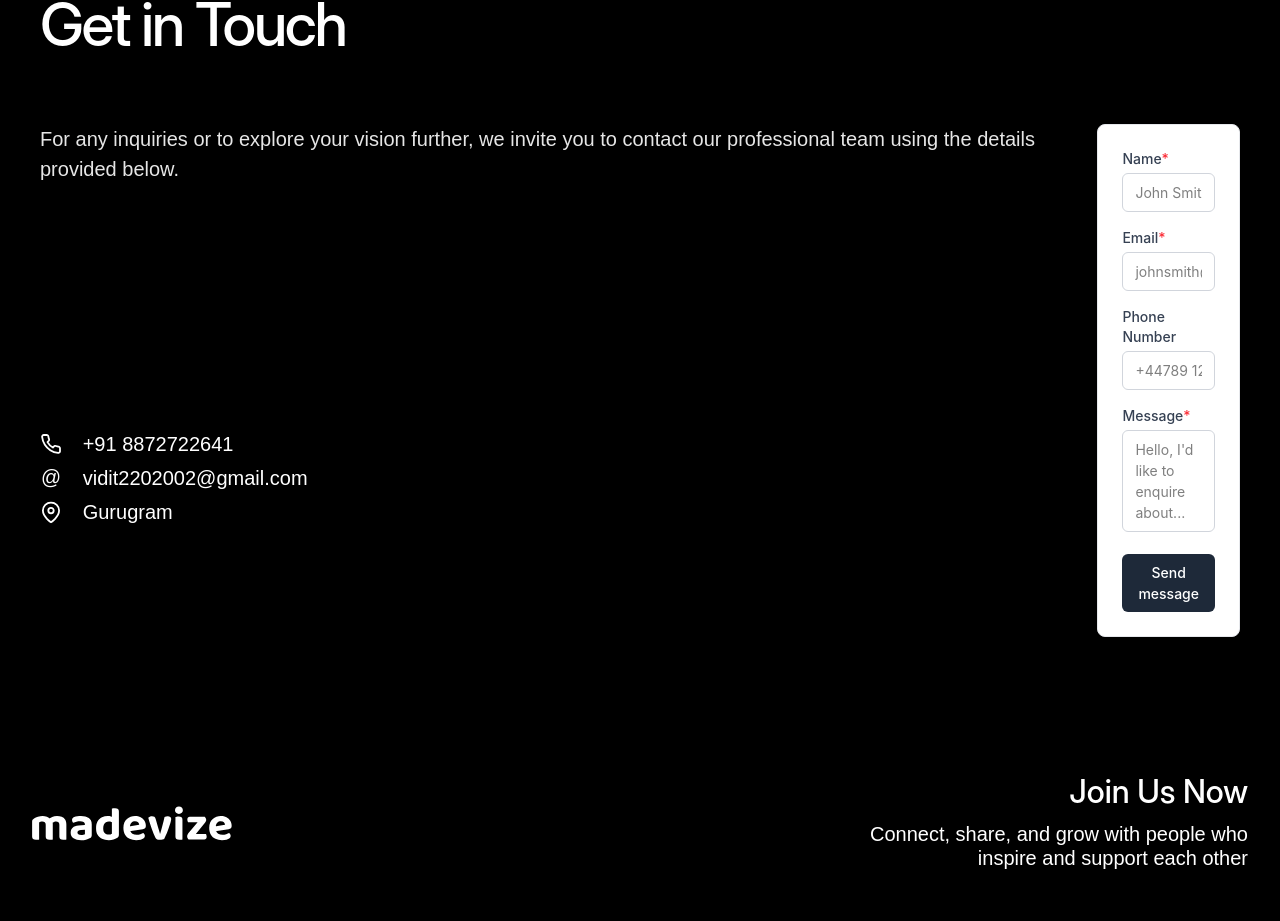
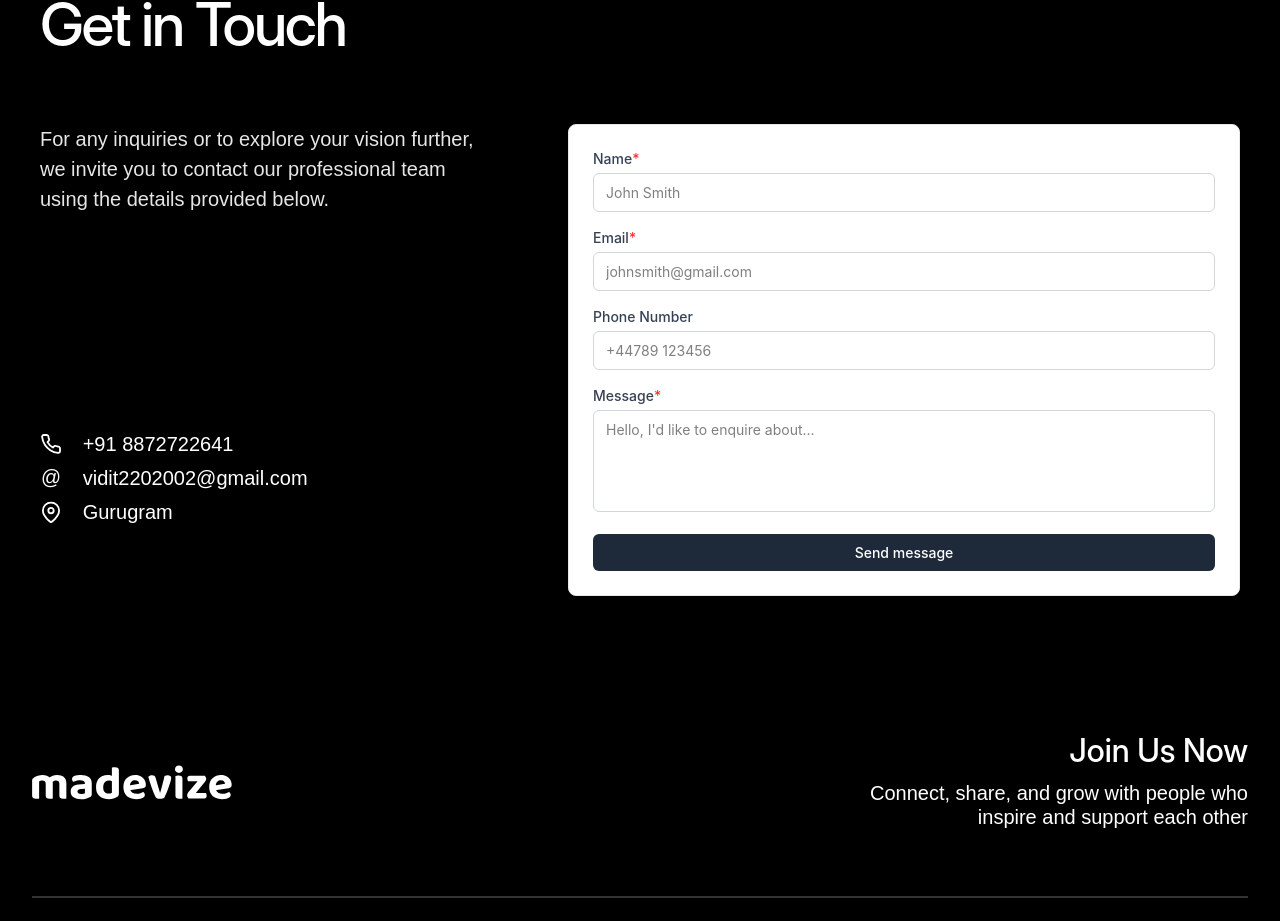
Before and after one commit to udhavm47/madewize-frontend, a React (Vite) app: page / in a window 1280 px wide. Shown: the part 3539-4460 px from the top of the page. Built offline with nearby package versions, Linux system fonts and the light colour scheme.

Commit message:
contact form fix

```diff
--- a/src/pages/LandingPage.jsx
+++ b/src/pages/LandingPage.jsx
@@ -1206,12 +1206,12 @@ const LandingPage = ({ onLoginSuccess }) => {
           <div
             className="flex flex-col lg:flex-row items-start w-full"
             style={{
-              gap: '60px'
+              gap: 'clamp(40px, 8vw, 80px)'
             }}
           >
             {/* Left Side - Contact Info */}
             <div
-              className="flex flex-col justify-between items-start w-full lg:w-auto"
+              className="flex flex-col justify-between items-start w-full lg:w-auto lg:max-w-md"
               style={{
                 gap: '10px',
                 minHeight: '400px'
@@ -1376,7 +1376,7 @@ const LandingPage = ({ onLoginSuccess }) => {
                 style={{
                   gap: '10px',
                   maxWidth: '700px',
-                  minWidth: 'auto'
+                  minWidth: 'clamp(300px, 40vw, 500px)'
                 }}
               >
                 {/* Form Fields */}
```
